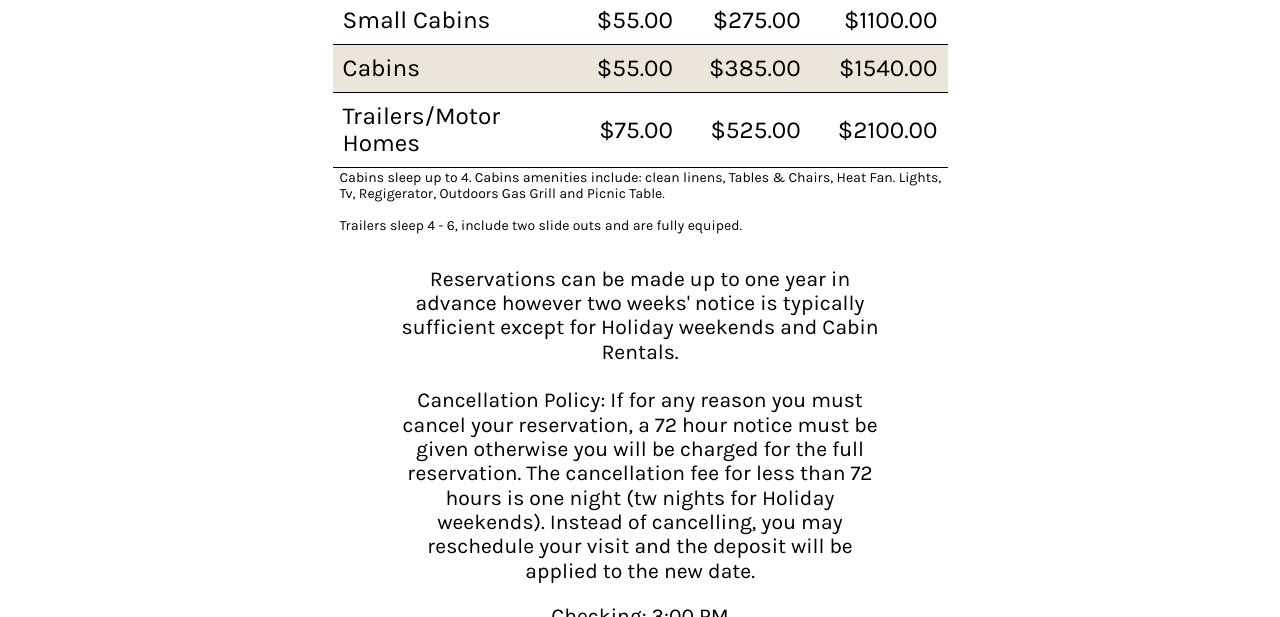
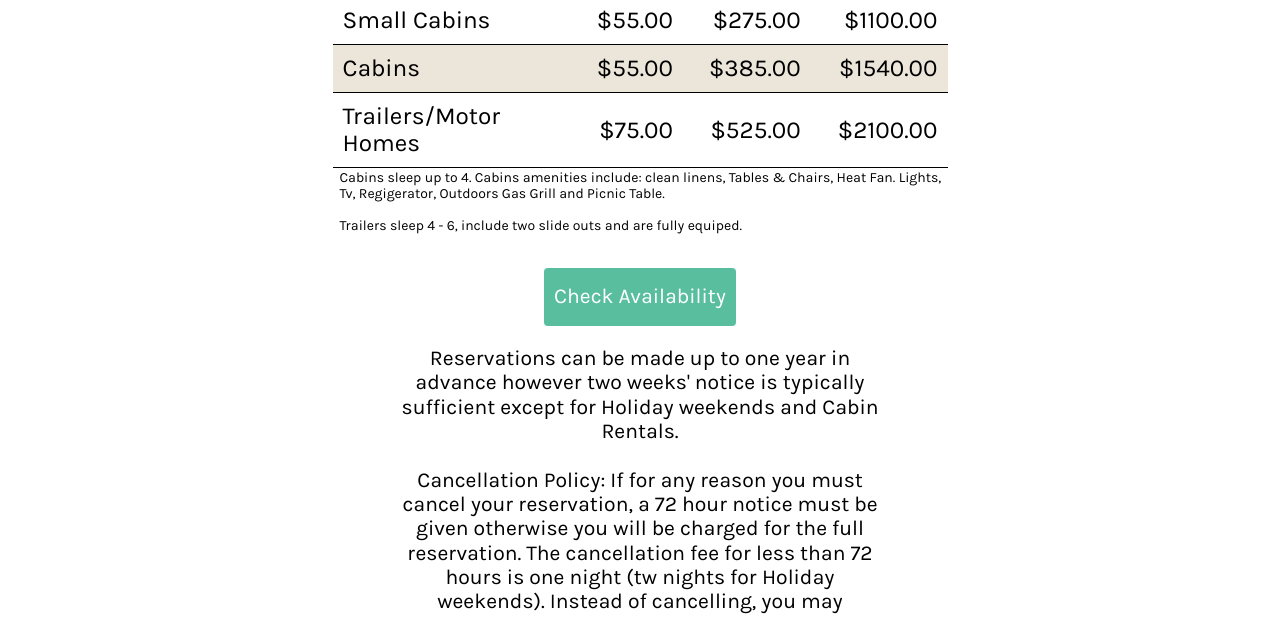
Before and after one commit to JeffHerb/royal-mountain-campground, a website: page src/html/rates.html in a window 1280 px wide. Shown: the part 483-1100 px from the top of the page. Drawn offline with nearby package versions, Linux system fonts and the light colour scheme; files that its build step writes are made by us from their sources; files whose address does not match are found by name.

Commit message:
Added rates button

```diff
--- a/src/html/rates.html
+++ b/src/html/rates.html
@@ -201,6 +201,11 @@
 						</table>
 					</div>
 				</section>
+				<section style="margin-bottom:1em">
+					<div class="center-control center-text">
+						<a class="button" href="https://reserve2.resnexus.com/resnexus/reservations/lodging/BE930D72-05E4-4BEF-BE3A-32C08AF01CA0" class="button primary-button" role="button"> Check Availability </a>
+					</div>
+				</section>
 				<section>
 					<p style="text-align:center; max-width: 500px; margin: 0 auto;">
 						Reservations can be made up to one year in advance however two weeks' notice is typically sufficient except for Holiday weekends and Cabin Rentals.<br><br>
```
